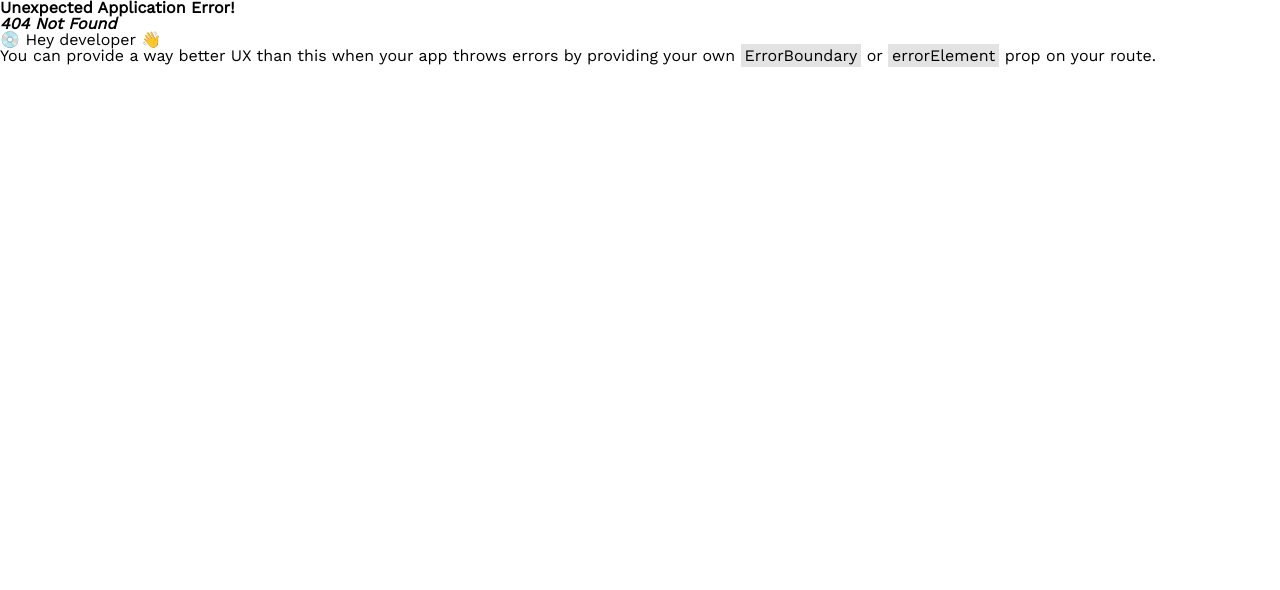
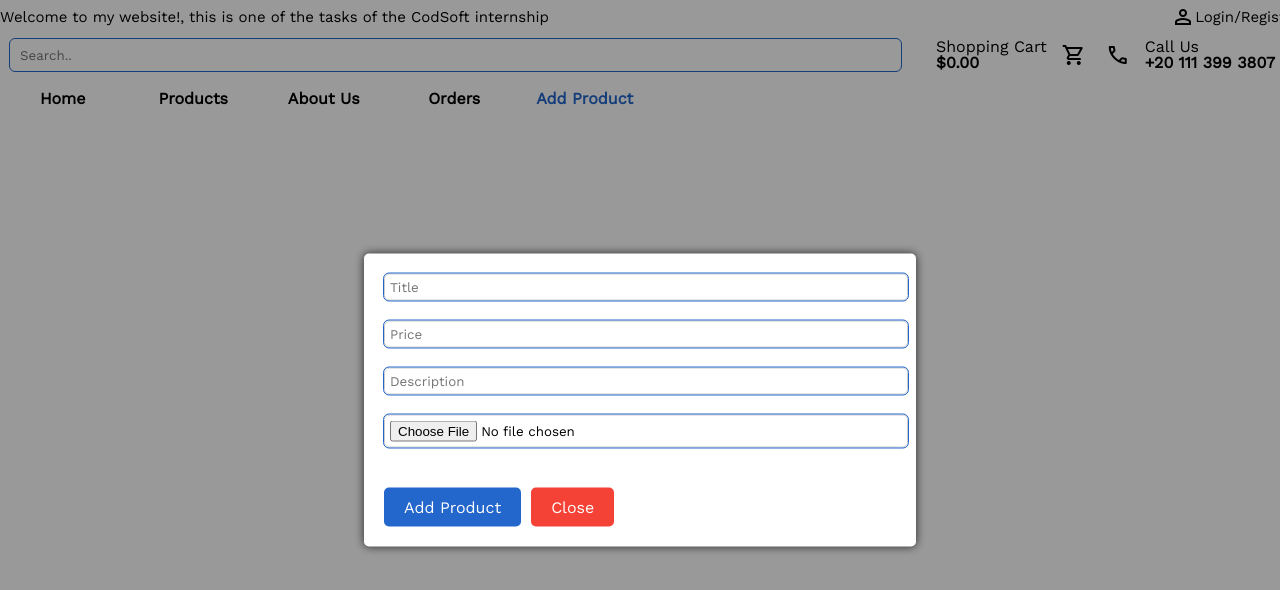
Before and after one commit to TheOnlyMonster/CODESOFT-LVL3-TASK2, a React app in the folder client-side/: page /add-product in a window 1280 px wide. Before the commit this address had no page. Built offline with nearby package versions, Linux system fonts and the light colour scheme.

Commit message:
Added Add Product UI

```diff
--- a/client-side/src/components/Card/Card.module.css
+++ b/client-side/src/components/Card/Card.module.css
@@ -9,7 +9,7 @@
   margin: 5px;
   display: inline-block;
   color: #2266cc;
-  padding: 3px;
+  padding: 5px 10px;
   transition: 0.4s;
   -webkit-transition: 0.4s;
   -moz-transition: 0.4s;
--- a/client-side/src/components/NavigationBar/NavigationBar.js
+++ b/client-side/src/components/NavigationBar/NavigationBar.js
@@ -1,7 +1,8 @@
-import { Link, Outlet } from "react-router-dom";
+import { Link, Outlet, useLocation } from "react-router-dom";
 import Container from "../Container/Container";
 import styles from "./NavigationBar.module.css";
 const NavigationBar = () => {
+  const location = useLocation();
   return (
     <>
       <Container>
@@ -12,7 +13,8 @@ const NavigationBar = () => {
               internship
             </li>
             <li>
-              <span className="material-symbols-outlined">person</span> Login/Register
+              <span className="material-symbols-outlined">person</span>{" "}
+              Login/Register
             </li>
           </ul>
         </header>
@@ -34,12 +36,15 @@ const NavigationBar = () => {
           </li>
         </ul>
         <ul className={styles.nav}>
-          <li>Home</li>
-          <li>
+          <li className={location.pathname === "/" ? styles.active : ""}>Home</li>
+          <li className={location.pathname === "/products" ? styles.active : ""}>
             <Link to="/products">Products</Link>
           </li>
           <li>About Us</li>
           <li>Orders</li>
+          <li className={location.pathname === "/add-product" ? styles.active : ""}>
+            <Link to="/add-product">Add Product</Link>
+          </li>
         </ul>
       </Container>
       <Outlet />
--- a/client-side/src/components/NavigationBar/NavigationBar.module.css
+++ b/client-side/src/components/NavigationBar/NavigationBar.module.css
@@ -9,7 +9,9 @@ ul {
   padding-top: 5px;
   text-align: center;
 }
-
+.active{
+  color: #2266cc;
+}
 .header li,
 .nav li,
 .search li {
@@ -24,16 +26,6 @@ ul {
 .search li:hover  {
   cursor: pointer;
   color: #2266cc;
-}
-.search input {
-  padding: 5px 10px;
-  border-radius: 5px;
-  -webkit-border-radius: 5px;
-  -moz-border-radius: 5px;
-  -ms-border-radius: 5px;
-  -o-border-radius: 5px;
-  border: 0;
-  outline: 1px solid #2266cc;
 }
 .search div {
   margin: 0px 15px;
--- a/client-side/src/components/ProductItem/ProductItem.js
+++ b/client-side/src/components/ProductItem/ProductItem.js
@@ -12,10 +12,9 @@ const ProductItem = ({ product }) => {
           <Link to={`/products/${product._id}`}>
             <span className="material-symbols-outlined">info_i</span>
           </Link>
-
-        <button>
+        <Link to={`/add-to-cart/${product._id}`}>
           <span className="material-symbols-outlined">add_shopping_cart</span>
-        </button>
+          </Link>
       </Card>
     </li>
   );
--- a/client-side/src/index.css
+++ b/client-side/src/index.css
@@ -3,6 +3,17 @@
   font-family: "Rubik", sans-serif;
   font-family: "Work Sans", sans-serif;
 }
+input {
+  padding: 5px 10px;
+  border-radius: 5px;
+  -webkit-border-radius: 5px;
+  -moz-border-radius: 5px;
+  -ms-border-radius: 5px;
+  -o-border-radius: 5px;
+  border: 0;
+  outline: 1px solid #2266cc;
+}
+
 html,
 body,
 div,
--- /dev/null
+++ b/client-side/src/pages/AddProduct/AddProduct.js
@@ -0,0 +1,58 @@
+import { Form, useNavigate } from "react-router-dom";
+import Transition from "../../components/Transition/Transition";
+import styles from "./AddProduct.module.css";
+const AddProduct = () => {
+  const navigate = useNavigate();
+  return (
+    <Transition>
+      <div className={styles.popup}>
+        <div className={styles["popup-inner"]}>
+          <Form action="/add-product" method="post">
+            <label>
+              <input type="text" placeholder="Title" name="title" />
+            </label>
+            <label>
+              <input type="number" placeholder="Price" name="price" />
+            </label>
+            <label>
+              <input type="text" placeholder="Description" name="description" />
+            </label>
+            <label>
+              <input type="file" name="image"/>
+            </label>
+            <button type="submit">Add Product</button>
+            <button type="button" onClick={() => navigate(-1)}>Close</button>
+          </Form>
+        </div>
+      </div>
+    </Transition>
+  );
+};
+const action = async ({ params, request }) => {
+  const formData = new FormData();
+  console.log(formData);
+
+  // Assuming you have an <input> element with name="image" for file uploads
+  formData.append('image', request.files.image);
+
+  // Add other form fields if needed
+  // formData.append('name', product.name);
+  // formData.append('description', product.description);
+
+  try {
+    const response = await fetch("http://localhost:5000/add-product", {
+      method: "POST",
+      body: formData, // Use FormData object as the request body
+    });
+
+    if (response.ok) {
+      console.log('Product added successfully');
+    } else {
+      console.error('Failed to add product');
+    }
+  } catch (error) {
+    console.error('Error:', error);
+  }
+};
+export { action };
+export default AddProduct;
--- /dev/null
+++ b/client-side/src/pages/AddProduct/AddProduct.module.css
@@ -0,0 +1,93 @@
+.popup {
+  position: fixed;
+  z-index: 1;
+  left: 0;
+  top: 0;
+  width: 100%;
+  height: 100%;
+  overflow: auto;
+  background-color: rgba(0,0,0,0.4);
+  }
+
+  .popup-inner {
+  background-color: white;
+  position: absolute;
+  left: 50%;
+  top: 50%;
+  transform: translate(-50%, -50%);
+  padding: 20px;
+  border-radius: 5px;
+  box-shadow: 0px 0px 10px 0px rgba(0,0,0,0.75);
+  width: 40%;
+  }
+
+  .popup-inner h2 {
+  margin-top: 0;
+  }
+
+  .popup-inner label {
+  display: block;
+  margin-bottom: 10px;
+  }
+
+  .popup-inner input {
+  width: 100%;
+  padding: 5px;
+  border-radius: 5px;
+  border: 1px solid #ccc;
+  margin-bottom: 10px;
+  }
+
+  .popup-inner button[type="submit"],
+  .popup-inner button[type="button"] {
+  background-color: #2366cc;
+  color: white;
+  border: none;
+  padding: 10px 20px;
+  text-align: center;
+  text-decoration: none;
+  display: inline-block;
+  font-size: 16px;
+  margin-right: 10px;
+  cursor: pointer;
+  border-radius: 5px;
+  -webkit-border-radius: 5px;
+  -moz-border-radius: 5px;
+  -ms-border-radius: 5px;
+  -o-border-radius: 5px;
+  transition: 0.3s;
+  -webkit-transition: 0.3s;
+  -moz-transition: 0.3s;
+  -ms-transition: 0.3s;
+  -o-transition: 0.3s;
+}
+
+  .popup-inner button[type="submit"]:hover,
+  .popup-inner button[type="button"]:hover {
+  background-color: #0655cd;
+  }
+
+  .popup-inner button[type="submit"] {
+  margin-top: 20px;
+  }
+
+  .popup-inner button[type="button"] {
+  margin-top: 20px;
+  background-color: #f44336;
+  }
+
+  .popup-inner button[type="button"]:hover {
+  background-color: #da190b;
+  }
+
+  .popup-inner button[type="submit"]:disabled {
+  background-color: #bfbfbf;
+  color: #ffffff;
+  cursor: not-allowed;
+  }
+
+  .popup-inner button[type="button"]:disabled {
+  background-color: #bfbfbf;
+  color: #ffffff;
+  cursor: not-allowed;
+  }
--- a/client-side/src/router.js
+++ b/client-side/src/router.js
@@ -1,6 +1,7 @@
 import { createBrowserRouter } from "react-router-dom";
 import Products, { loader as productLoader } from "./pages/Products/Products";
 import NavigationBar from "./components/NavigationBar/NavigationBar";
+import AddProduct, { action as addProductAction } from "./pages/AddProduct/AddProduct";
 const router = createBrowserRouter([
   {
     path: "/",
@@ -10,6 +11,11 @@ const router = createBrowserRouter([
         path: "products",
         element: <Products />,
         loader: productLoader
+      },
+      {
+        path: "add-product",
+        element: <AddProduct />,
+        action: addProductAction
       }
     ]
   },
--- a/server-side/package.json
+++ b/server-side/package.json
@@ -12,6 +12,7 @@
   "dependencies": {
     "body-parser": "^1.20.2",
     "express": "^4.18.2",
+    "express-validator": "^7.0.1",
     "mongoose": "^7.5.0",
     "nodemon": "^3.0.1"
   }
```
Also changed, not shown: server-side/controllers/productController.js (+15 -2 lines), server-side/routes/shop.js (+19 -0 lines), 2 other files.
